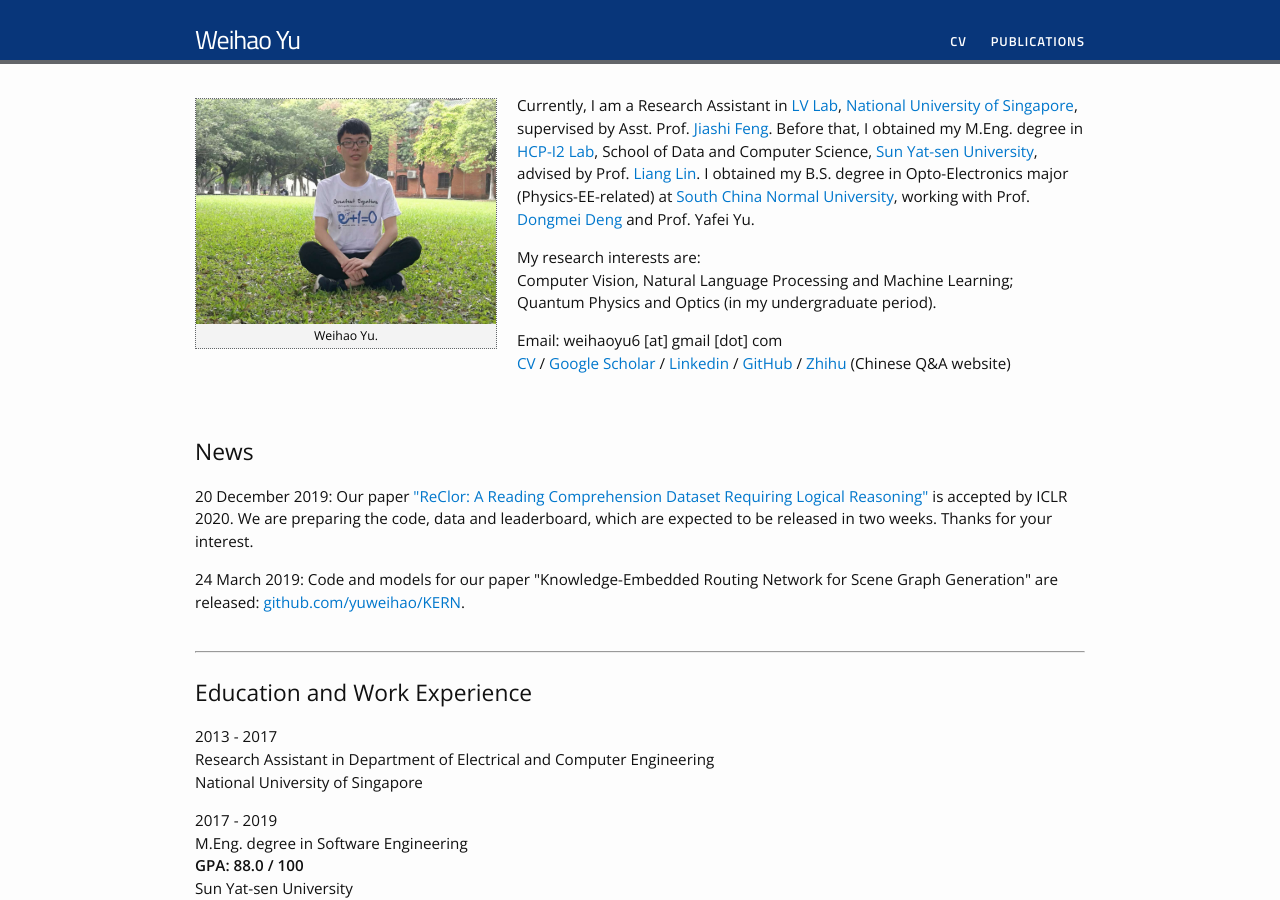
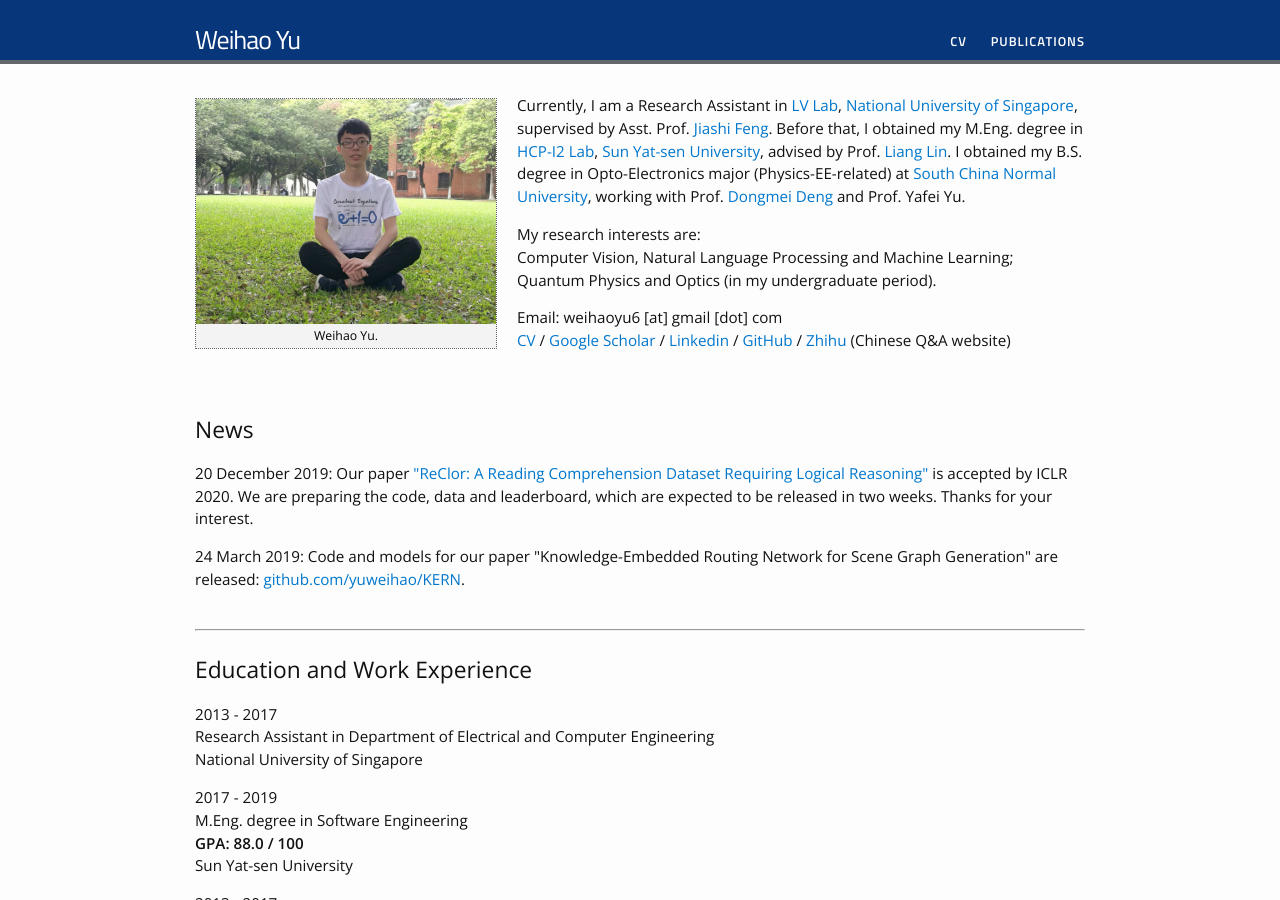
Before and after one commit to yuweihao/yuweihao.github.io, a Jekyll site: the page built from index.html, in a window 1280 px wide and 900 px high. Built offline with Jekyll 4.4.1, drawn with Linux system fonts in a browser that asks for light colours.

Commit message:
Update index.html

```diff
--- a/index.html
+++ b/index.html
@@ -19,7 +19,6 @@ Currently, I am a Research Assistant in <a href="https://www.ece.nus.edu.sg/lv/"
 supervised by Asst. Prof. <a href="https://sites.google.com/site/jshfeng/" target="_blank" rel="external">Jiashi Feng</a>.
 Before that, I obtained my M.Eng. degree in
 <a href="http://www.sysu-hcp.net/" target="_blank" rel="external">HCP-I2 Lab</a>,
-School of Data and Computer Science,
 <a href="http://www.sysu.edu.cn/" target="_blank" rel="external"> Sun Yat-sen University</a>,
 advised by Prof. <a href="http://www.linliang.net/" target="_blank" rel="external">Liang Lin</a>.
 I obtained my B.S. degree in Opto-Electronics major (Physics-EE-related) at
```
